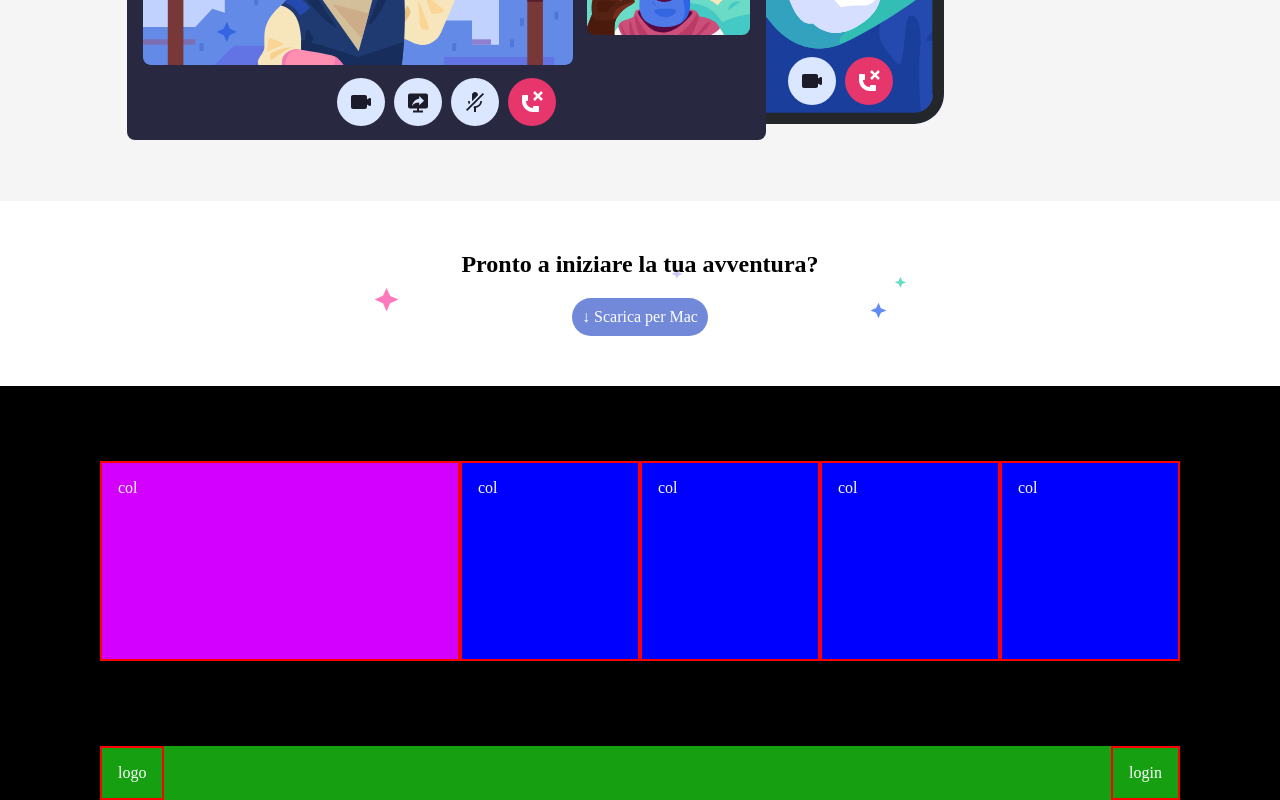
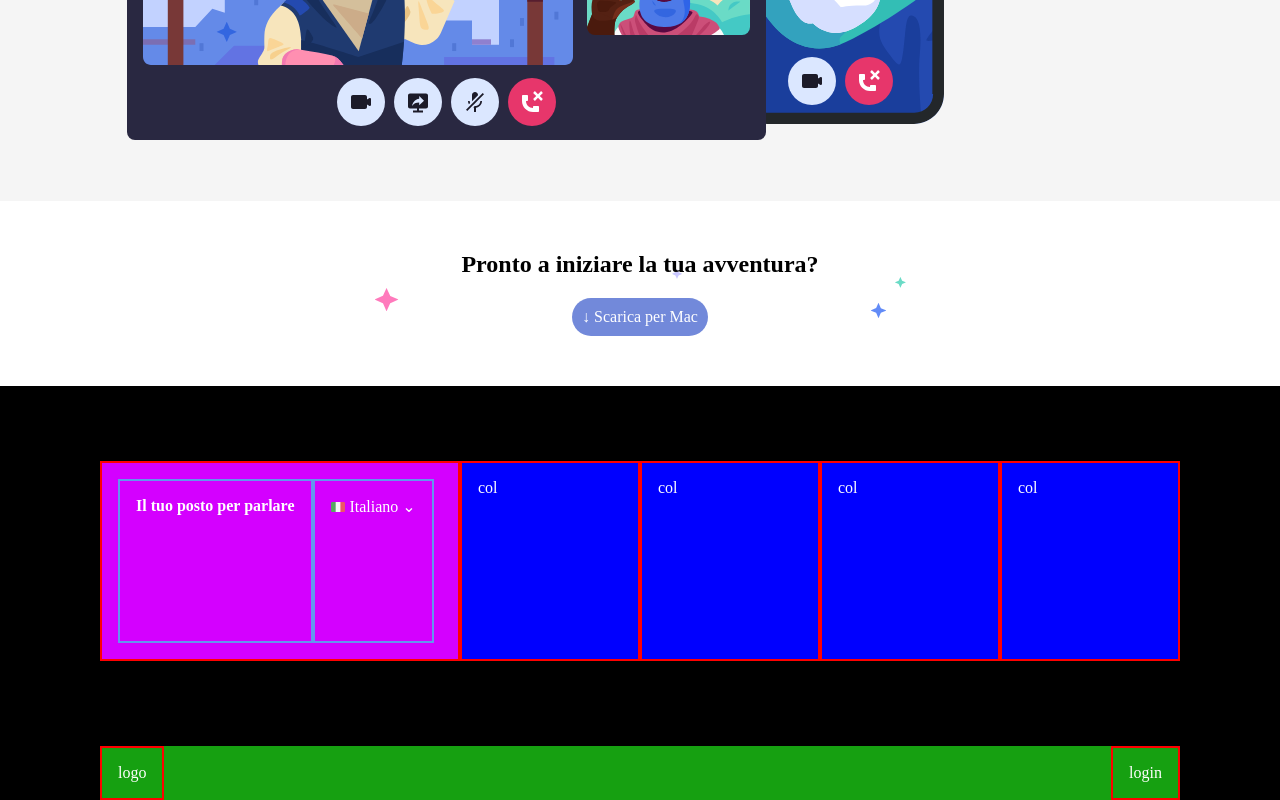
Before and after one commit to eduardorocco/htmlcss-discord, a plain HTML site: page index.html in a window 1280 px wide. Shown: the part 2128-2928 px from the top of the page. Drawn offline with Linux system fonts and the light colour scheme.

```diff
--- a/index.html
+++ b/index.html
@@ -108,7 +108,10 @@
 
         <section class="container bg-black">
             <div class="section layout-columns">
-                 <div class="col-32 row h-200 bg-magenta">col</div>
+                 <div class="col-32 row h-200 bg-magenta">
+                    <h4>Il tuo posto per parlare</h4>
+                    <div> <img src="./img/ita.png" height="10px" alt=""> Italiano &#8964;</div>
+                 </div>
                  <div class="col-16 row h-200 bg-blue">col</div>
                  <div class="col-16 row h-200 bg-blue">col</div>
                  <div class="col-16 row h-200 bg-blue">col</div>
@@ -116,7 +119,7 @@
             </div>
         </section>
     </main>
-
+    <!-- FOOTER -->
     <footer class="container bg-black p-10">
         <div class="footer bg-green">
             <div class="logo-footer row">
```
